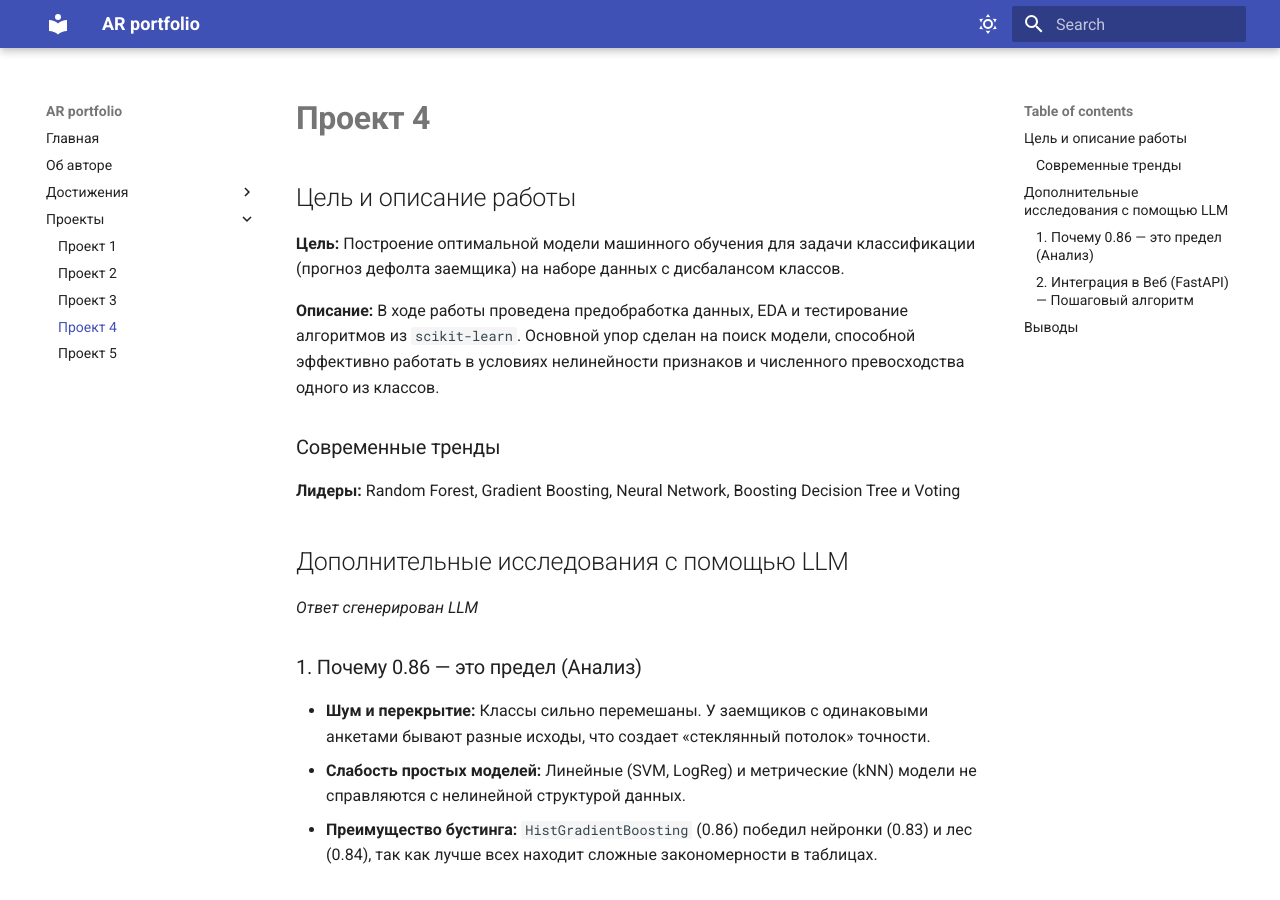
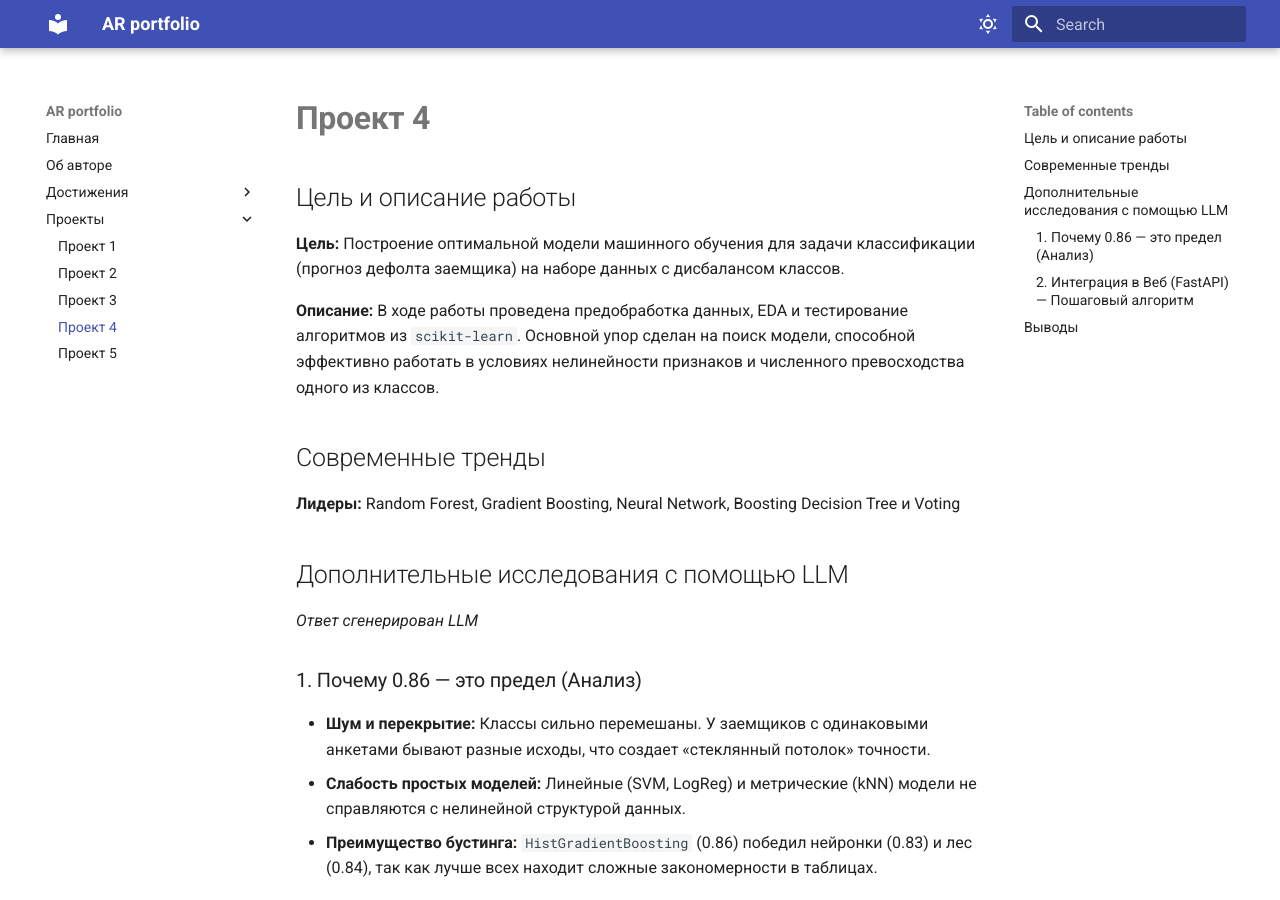
Before and after one commit to AR-git-hub/python-itmo-site_project, an MkDocs documentation site: the page built from source/docs/projects/project4.md, in a window 1280 px wide and 900 px high. Built offline with MkDocs 1.6.1 and Material for MkDocs 9.7.7, drawn with Linux system fonts in a browser that asks for light colours.

```diff
--- a/source/docs/projects/project4.md
+++ b/source/docs/projects/project4.md
@@ -7,7 +7,7 @@
 **Описание:** В ходе работы проведена предобработка данных, EDA и тестирование  алгоритмов из `scikit-learn`. Основной упор сделан на поиск модели, способной эффективно работать в условиях нелинейности признаков и численного превосходства одного из классов.
 
 
-### Современные тренды
+## Современные тренды
 
 **Лидеры:** Random Forest, Gradient Boosting, Neural Network, Boosting Decision Tree и Voting
 
```
